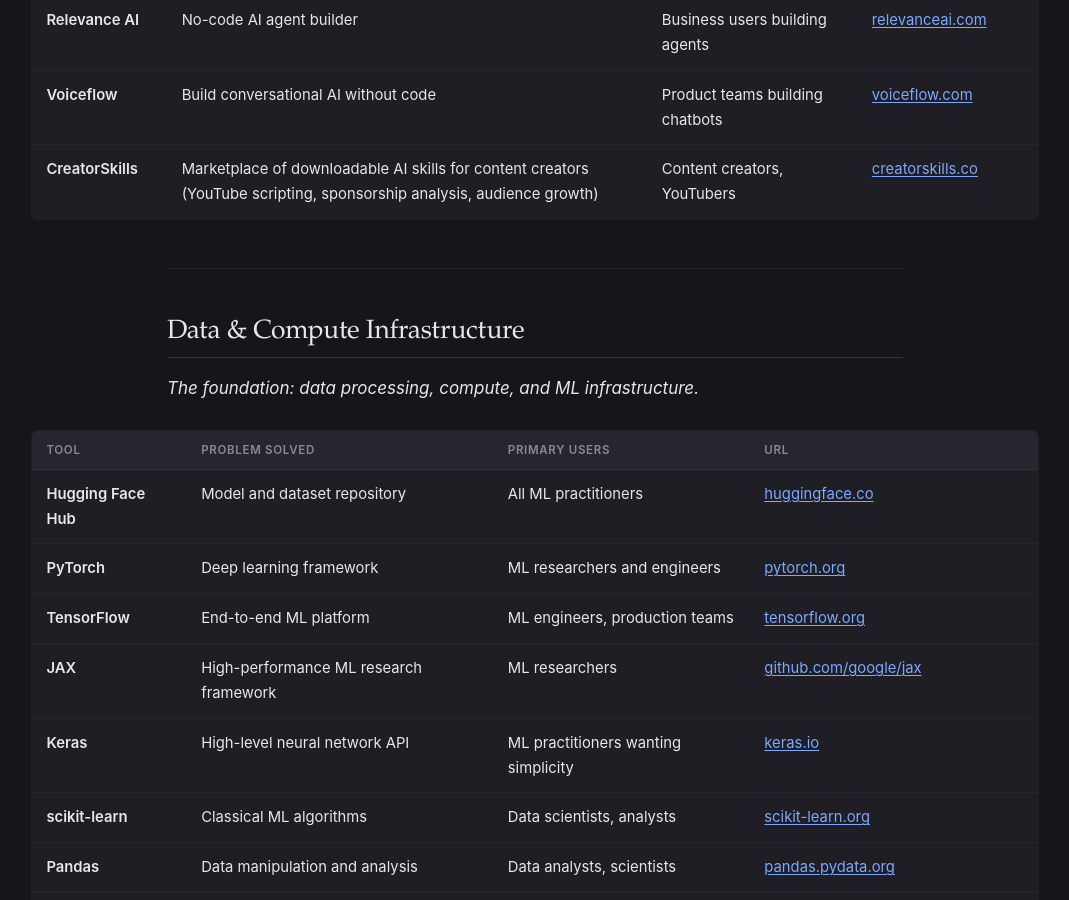
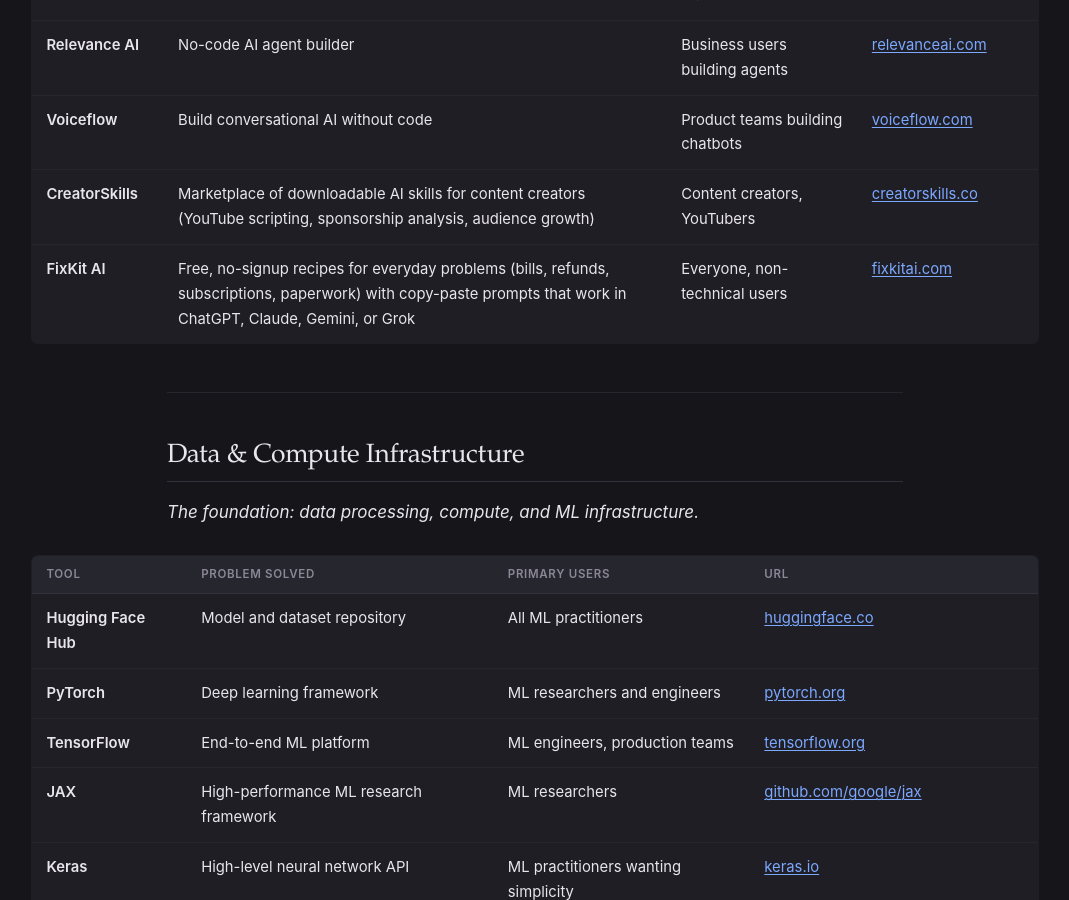
Before and after one commit to natnew/Awesome-Prompt-Engineering, a Jekyll site: the page built from AI_Tools.md, in a window 1280 px wide and 900 px high, scrolled down 11938 px. Shown: the whole window, without its empty margins (105-1174 px from the left). Built offline with Jekyll 4.4.1, drawn with Linux system fonts in a browser that asks for light colours.

Commit message:
Add FixKit AI to No-Code & Business Platforms
Co-Authored-By: Claude Opus 5.5 <noreply@anthropic.com>

```diff
--- a/AI_Tools.md
+++ b/AI_Tools.md
@@ -250,6 +250,7 @@ A practitioner's guide to tools for building, deploying, evaluating, monitoring,
 | **Relevance AI** | No-code AI agent builder | Business users building agents | [relevanceai.com](https://relevanceai.com/) |
 | **Voiceflow** | Build conversational AI without code | Product teams building chatbots | [voiceflow.com](https://www.voiceflow.com/) |
 | **CreatorSkills** | Marketplace of downloadable AI skills for content creators (YouTube scripting, sponsorship analysis, audience growth) | Content creators, YouTubers | [creatorskills.co](https://creatorskills.co/) |
+| **FixKit AI** | Free, no-signup recipes for everyday problems (bills, refunds, subscriptions, paperwork) with copy-paste prompts that work in ChatGPT, Claude, Gemini, or Grok | Everyone, non-technical users | [fixkitai.com](https://fixkitai.com/) |
 
 ---
 
```
